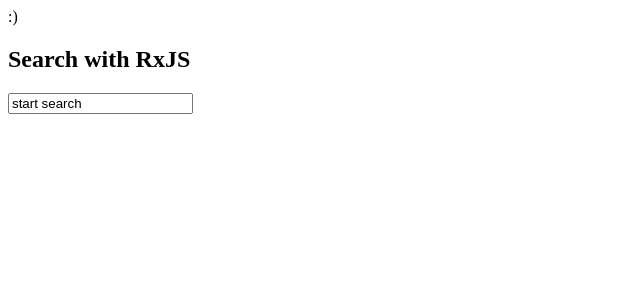
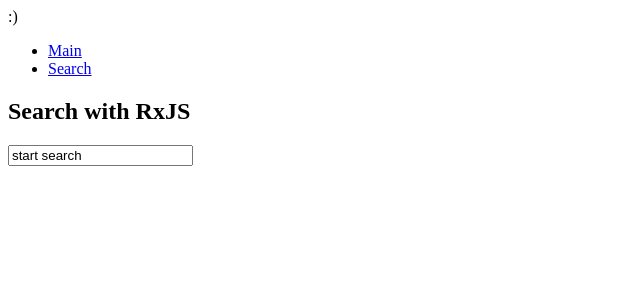
Before and after one commit to yohirt/learn-RxJS-Angular, an Angular app: page /search in a window 1280 px wide. Shown: the top 300 px of the page, without its empty margins (0-640 px from the left). Built offline with nearby package versions, Linux system fonts and the light colour scheme.

Commit message:
Add navigation, add TakeWhile

```diff
--- a/src/app/app.component.html
+++ b/src/app/app.component.html
@@ -1,3 +1,7 @@
 :)
+<ul>
+  <li><a routerLink="/">Main</a></li>
+  <li><a routerLink="/search">Search</a></li>
+</ul>
 
 <router-outlet></router-outlet>
--- a/src/app/search/search.component.ts
+++ b/src/app/search/search.component.ts
@@ -1,6 +1,7 @@
 import { Component, OnInit } from '@angular/core';
 import { FormBuilder, FormControl, FormGroup } from '@angular/forms';
 import { debounceTime, take } from 'rxjs';
+import { takeWhile } from 'rxjs/operators';
 
 @Component({
   selector: 'app-search',
@@ -18,11 +19,18 @@
     });
     this.searchForm
       .get('name')
-      .valueChanges.pipe(take(2), debounceTime(900))
+      .valueChanges.pipe(
+        takeWhile((v) => this.checkConditions(v)),
+        debounceTime(900)
+      )
       .subscribe((data) => {
         console.log(data);
       });
   }
 
+  checkConditions(value) {
+    // console.log(value);
+    return value.length < 5 ? true : false;
+  }
   readValue() {}
 }
```
